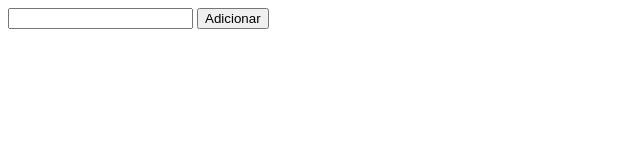
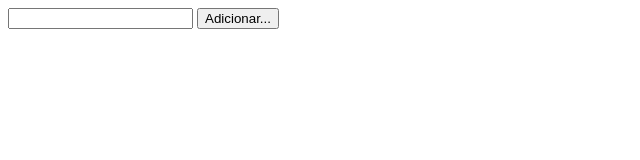
Before and after one commit to Tacial/todo, a plain HTML site: page index.html in a window 1280 px wide. Shown: the full height of the page, 0-640 px from the left. Drawn offline with Linux system fonts and the light colour scheme.

Commit message:
Update index.html

```diff
--- a/index.html
+++ b/index.html
@@ -10,7 +10,7 @@
 <body>
     <form id="add-todo">
         <input type="text" name="text" id="text">
-        <button id="btn-add-todo">Adicionar</button>
+        <button id="btn-add-todo">Adicionar...</button>
     </form>
 
     <ul id="todo-list">
```
